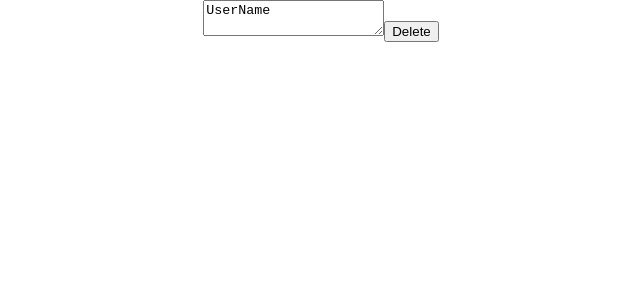
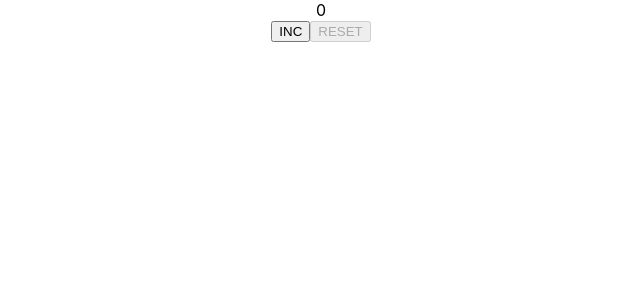
Before and after one commit to Saleroses/React-Tests, a React (Create React App) app: page / in a window 1280 px wide. Shown: the top 300 px of the page, without its empty margins (319-959 px from the left). Built offline with nearby package versions, Linux system fonts and the light colour scheme.

Commit message:
CoolCounter

```diff
--- a/src/App.tsx
+++ b/src/App.tsx
@@ -4,6 +4,7 @@ import './App.css';
 import Switcher from "./Components/Switcher/Switcher";
 import Destructuring from "./Components/Destructuring/Destructuring";
 import {UseState} from "./Components/UseState/useState";
+import CoolCounter from "./Components/Counter/Counter";
 
 function App() {
     return (
@@ -12,7 +13,8 @@ function App() {
             {/*<UseState />*/}
             {/*/!*<Input/>*!/*/}
             {/*/!*<User/>*!/*/}
-            <CallBack/>
+            {/*<CallBack/>*/}
+            <CoolCounter/>
         </div>
     );
 }
--- /dev/null
+++ b/src/Components/Counter/Counter.tsx
@@ -0,0 +1,39 @@
+import React, {useState} from 'react';
+
+const CoolCounter = () => {
+
+    const buttonIncHandler = () => {
+        if (counter === 0) {
+            setDisableInc(false)
+            setDisableReset(true)
+        } if (counter < 4) {
+            setDisableReset(false)
+            setCounter(counter + 1)
+        } if (counter === 4) {
+            setDisableInc(true)
+            setCounter(counter + 1)
+        }
+
+    }
+
+    const resetButtonHandler = () => {
+            setDisableReset(true)
+            setCounter(counter = 0)
+            setDisableInc(false)
+    }
+
+    let [counter, setCounter] = useState(0)
+    let [disableInc, setDisableInc] = useState(false);
+    let [disableReset, setDisableReset] = useState(true);
+
+
+    return (
+        <div>
+            <div>{counter}</div>
+            <button onClick={buttonIncHandler} disabled={disableInc}>INC</button>
+            <button onClick={resetButtonHandler} disabled={disableReset}>RESET</button>
+        </div>
+    );
+};
+
+export default CoolCounter;
```
